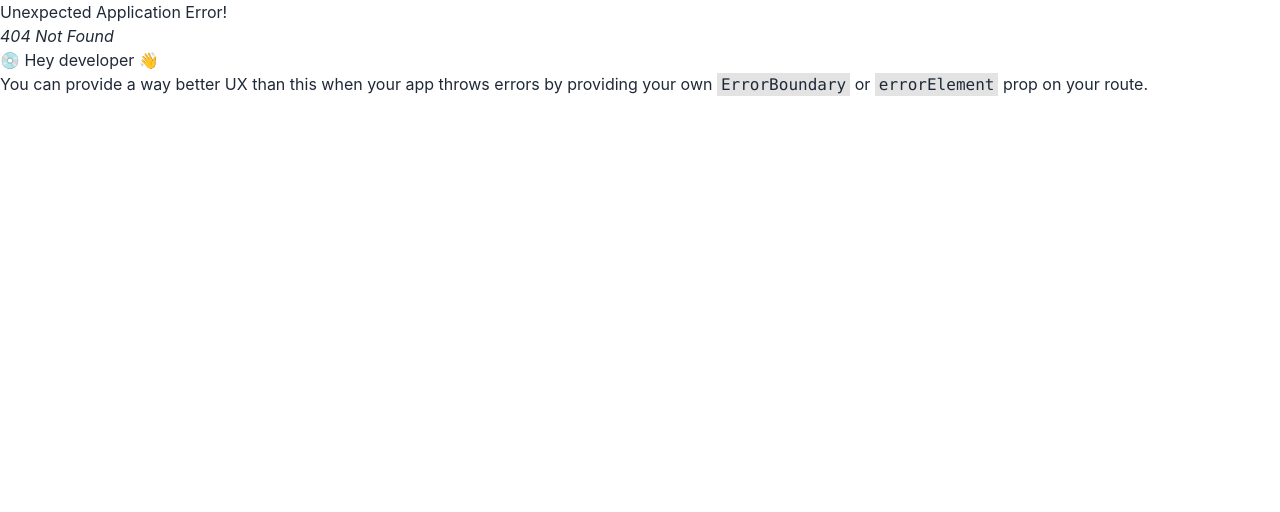
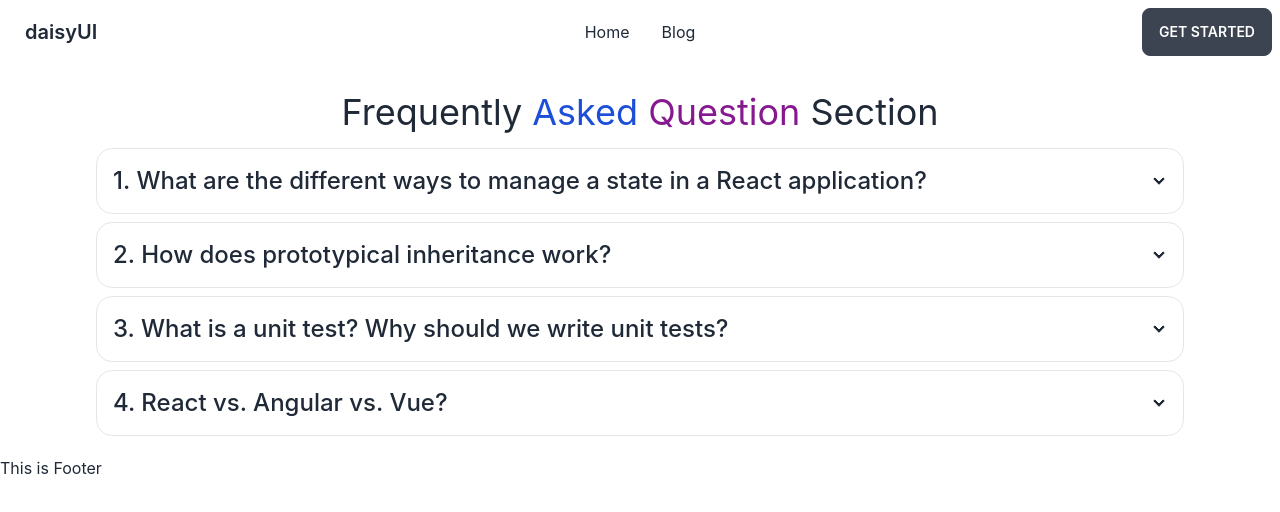
Before and after one commit to razan111/Resale-market-client, a React (Create React App) app: page /blog in a window 1280 px wide. Before the commit this address had no page. Shown: the top 512 px of the page. Built offline with nearby package versions, Linux system fonts and the light colour scheme.

Commit message:
blog section done

```diff
--- /dev/null
+++ b/src/Pages/Blog/Blog.js
@@ -0,0 +1,92 @@
+import React from 'react';
+
+const Blog = () => {
+    return (
+        <div className='p-3 md:px-8 lg:px-24'>
+            <h2 className='text-4xl text-center my-4'>Frequently <span className='text-blue-700'>Asked</span> <span className='text-fuchsia-800'>Question</span> Section</h2>
+
+            <div tabIndex={0} className="collapse collapse-arrow border border-base-300 bg-base-100 rounded-box mb-2">
+                <div className="collapse-title text-2xl font-medium">
+                    1. What are the different ways to manage a state in a React application?
+                </div>
+                <div className="collapse-content">
+                    <p className='text-lg'>There are four main types of state you need to properly manage in your React apps:</p>
+                    <p className='text-lg font-semibold'>1. Local state</p>
+                    <p className='text-lg font-semibold'>2. Global state</p>
+                    <p className='text-lg font-semibold'>4. URL state</p>
+                    <p className='text-lg font-semibold'>3. Server state</p>
+
+                    <p className='my-2'><span className='text-lg font-semibold'>Local (UI) state</span> – Local state is data we manage in one or another component. <br />
+
+                        Local state is most often managed in React using the useState hook. <br />
+
+                        For example, local state would be needed to show or hide a modal component or to track values for a form component, such as form submission, when the form is disabled and the values of a form’s inputs.
+                    </p>
+
+
+                    <p><span className='text-lg font-semibold'>Global (UI) state</span> – Global state is data we manage across multiple components. <br />
+
+                        Global state is necessary when we want to get and update data anywhere in our app, or in multiple components at least. <br />
+
+                        A common example of global state is authenticated user state. If a user is logged into our app, it is necessary to get and change their data throughout our application. <br />
+
+                        Sometimes state we think should be local might become global.
+                    </p>
+
+                    <p><span className='text-lg font-semibold'>Server state</span> – Data that comes from an external server that must be integrated with our UI state. <br />
+
+                        Server state is a simple concept, but can be hard to manage alongside all of our local and global UI state. <br />
+
+                        There are several pieces of state that must be managed every time you fetch or update data from an external server, including loading and error state. <br />
+
+                        Fortunately there are tools such as SWR and React Query that make managing server state much easier.
+                    </p>
+
+                    <p><span className='text-lg font-semibold'>URL state</span> – Data that exists on our URLs, including the pathname and query parameters. <br />
+
+                        URL state is often missing as a category of state, but it is an important one.
+                        In many cases, a lot of major parts of our application rely upon accessing URL state. Try to imagine building a blog without being able to fetch a post based off of its slug or id that is located in the URL! <br />
+
+                        There are undoubtedly more pieces of state that we could identify, but these are the major categories worth focusing on for most applications you build.
+                    </p>
+                </div>
+            </div>
+
+            <div tabIndex={1} className="collapse collapse-arrow border border-base-300 bg-base-100 rounded-box mb-2">
+                <div className="collapse-title text-2xl font-medium">
+                    2. How does prototypical inheritance work?
+                </div>
+                <div className="collapse-content">
+                    <p>Prototypal Inheritance is a feature in javascript used to add methods and properties in objects. It is a method by which an object can inherit the properties and methods of another object. Traditionally, in order to get and set the [[Prototype]] of an object, we use Object.getPrototypeOf and Object.</p>
+                </div>
+            </div>
+
+            <div tabIndex={2} className="collapse collapse-arrow border border-base-300 bg-base-100 rounded-box mb-2">
+                <div className="collapse-title text-2xl font-medium">
+                    3. What is a unit test? Why should we write unit tests?
+                </div>
+                <div className="collapse-content">
+                    <p>A unit test is a way of testing a unit - the smallest piece of code that can be logically isolated in a system. In most programming languages, that is a function, a subroutine, a method, or a property.</p>
+                    <li>They enable you to catch bugs early in the development process.
+                    </li>
+                    <li>Automated unit tests help a great deal with regression testing.</li>
+                    <li>
+                        They detect code smells in your codebase. For example, if you’re having a hard time writing unit tests for a piece of code, it might be a sign that your function is too complex.</li>
+                </div>
+            </div>
+
+            <div tabIndex={2} className="collapse collapse-arrow border border-base-300 bg-base-100 rounded-box mb-2">
+                <div className="collapse-title text-2xl font-medium">
+                    4. React vs. Angular vs. Vue?
+                </div>
+                <div className="collapse-content">
+                    <p>Vue provides higher customizability and hence is easier to learn than Angular or React. Further, Vue has an overlap with Angular and React with respect to their functionality like the use of components. Hence, the transition to Vue from either of the two is an easy option. </p>
+                </div>
+            </div>
+
+
+        </div>
+    );
+};
+
+export default Blog;
--- a/src/Pages/Shared/Navbar/Navbar.js
+++ b/src/Pages/Shared/Navbar/Navbar.js
@@ -3,8 +3,8 @@ import { Link } from 'react-router-dom';
 
 const Navbar = () => {
     const menuItems = <>
-        <li><Link>Item 1</Link></li>
-        <li><Link>Item 3</Link></li>
+        <li><Link to='/'>Home</Link></li>
+        <li><Link to='/blog'>Blog</Link></li>
     </>
     return (
         <div className="navbar bg-base-100">
```
Also changed, not shown: src/Routes/Routes.js (+6 -1 lines).
